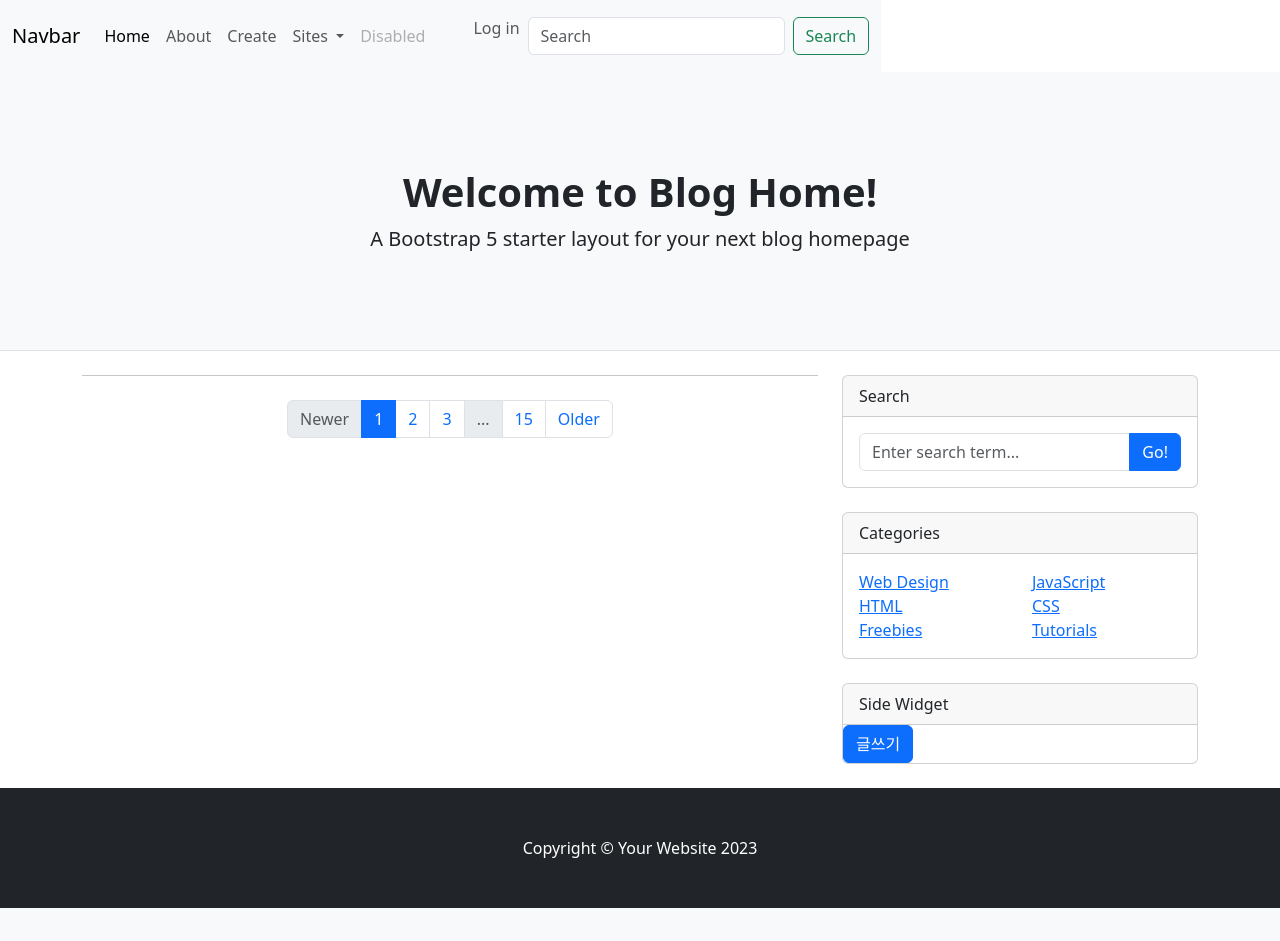
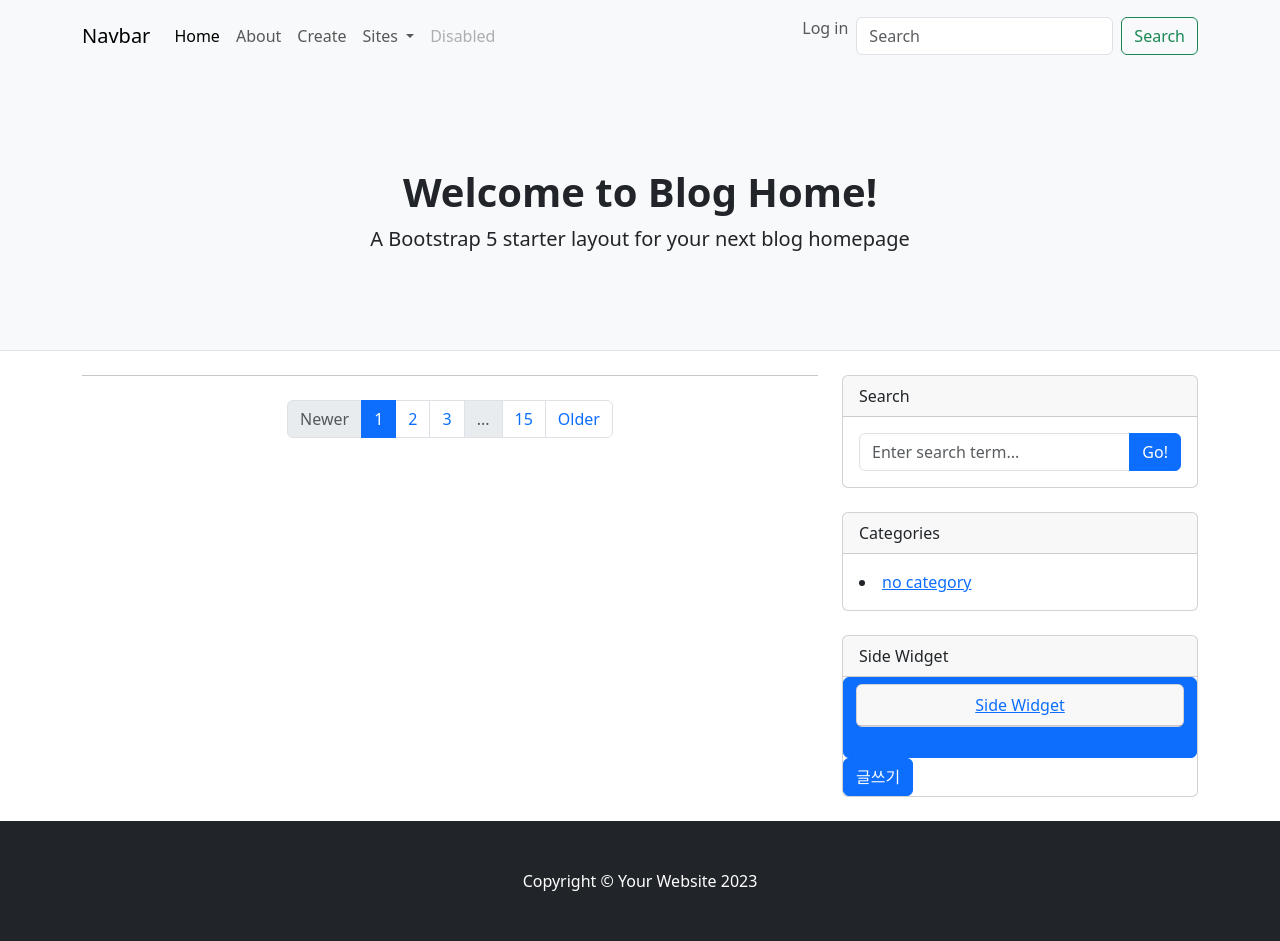
Before and after one commit to jhj1111/django_practice, a Django app: page /blog/ in a window 1280 px wide. Before the commit the page ends 908 px from the top, so only its background shows below. Run offline with Django 5.2, Linux system fonts and the light colour scheme.

Commit message:
fix(html): side 메세지 block - 메세지 부분 block 처리

```diff
--- a/blog/templates/_layout/default.html
+++ b/blog/templates/_layout/default.html
@@ -11,9 +11,7 @@
 <body>
 
     <!-- navigation -->
-    <div class="nav">
-        {% include "include/nav.html" %}
-    </div>
+    {% include "include/nav.html" %}
 
     <!-- Page header with logo and tagline-->
     <div class="header">
@@ -39,8 +37,13 @@
             <!-- Side widgets -->
             <div class="col-lg-4">
                 {% include "include/side.html" %}
-                {% block side-category %}
-                {% endblock %}
+                <!-- category "Side widget" -->
+                <div class="card mb-4">
+                    <div class="card-header">Side Widget</div>
+                    <a href="/blog/create/"><button class="btn btn-primary" type="button">
+                        {% block side-category %}{% endblock %}
+                    </button></a>
+                </div>
             </div>
         </div>
     </div>
--- a/blog/templates/include/side.html
+++ b/blog/templates/include/side.html
@@ -14,7 +14,13 @@
     <div class="card-header">Categories</div>
     <div class="card-body">
         <div class="row">
-            <div class="col-sm-6">
+            {% for cat in categories %}
+                <ul class="list-unstyled mb-0">
+                <li><a href="{{ cat.get_absolute_url }}">{{ cat.name }}</a></li>
+            {% endfor %}
+                <li><a href="/blog/categories/0">no category</a></li>
+
+            {% comment %} <div class="col-sm-6">
                 <ul class="list-unstyled mb-0">
                     <li><a href="#!">Web Design</a></li>
                     <li><a href="#!">HTML</a></li>
@@ -27,7 +33,7 @@
                     <li><a href="#!">CSS</a></li>
                     <li><a href="#!">Tutorials</a></li>
                 </ul>
-            </div>
+            </div> {% endcomment %}
         </div>
     </div>
 </div>
```
